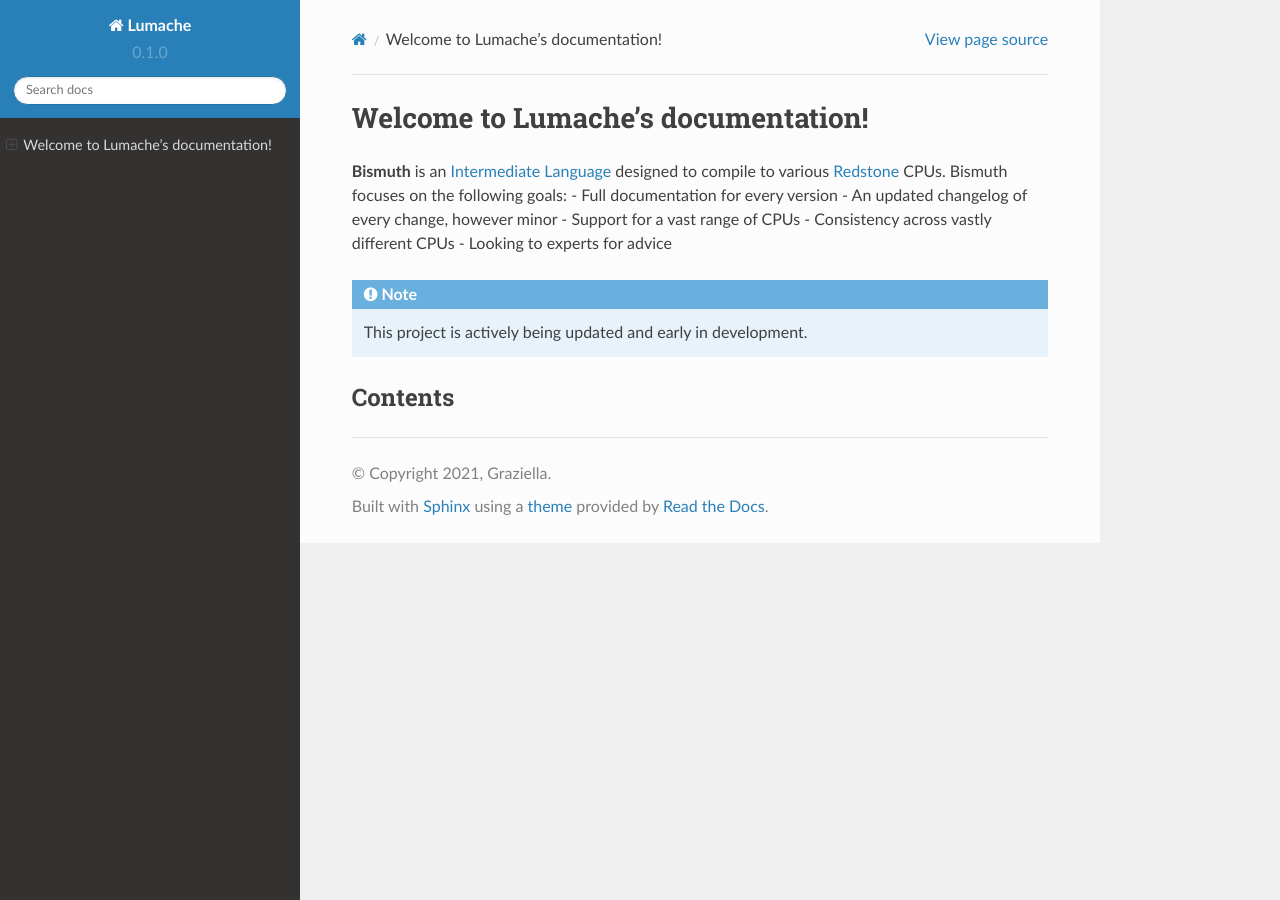
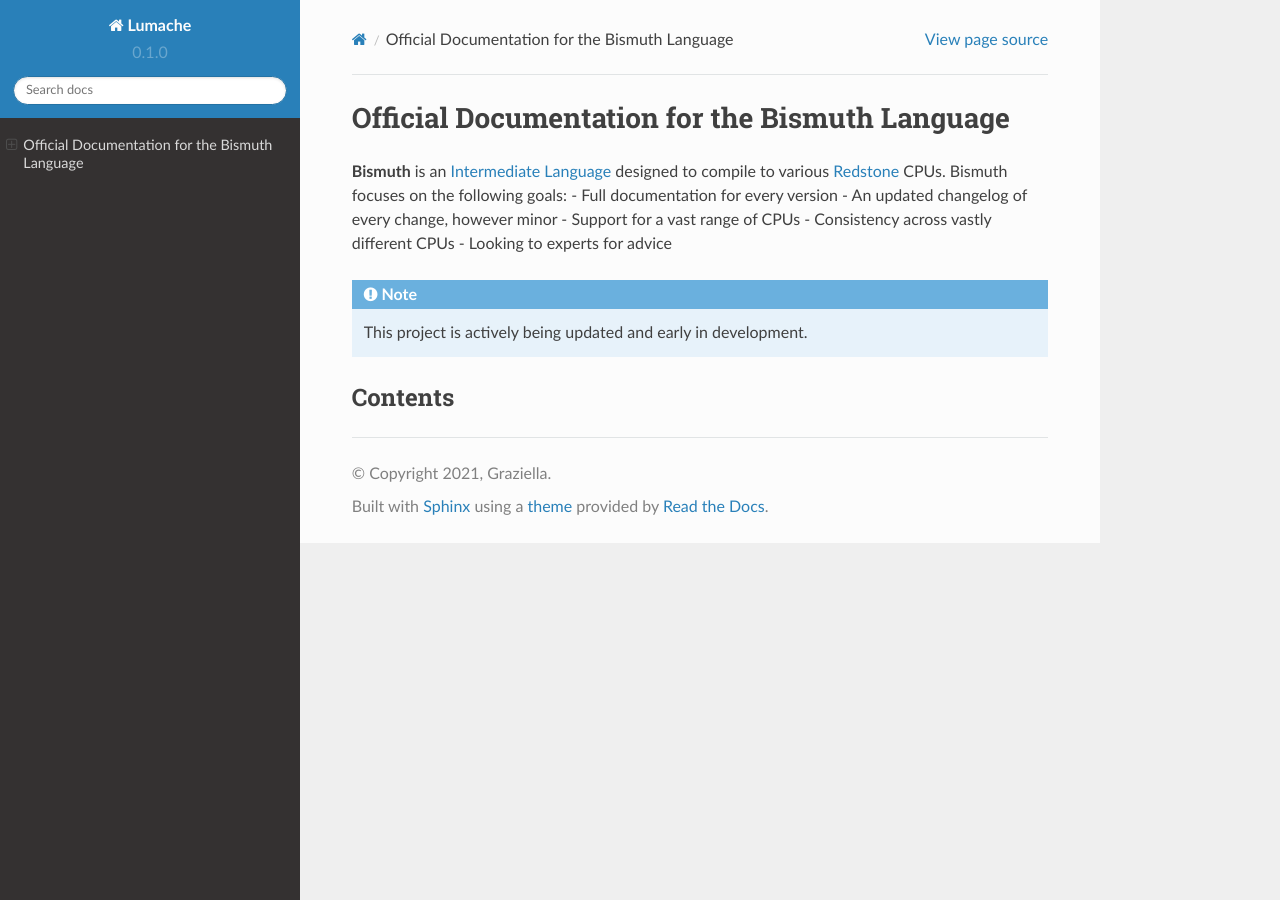
Before and after one commit to Robolta/Bismuth-Docs, a Sphinx documentation site: the page built from docs/source/index.rst, in a window 1280 px wide. Built offline with Sphinx 7.4.7 and the Read the Docs theme 2.0.0, drawn with Linux system fonts in a browser that asks for light colours; pages that are not in the unit, such as notebooks, are missing from menus.

Commit message:
Update index.rst

```diff
--- a/docs/source/index.rst
+++ b/docs/source/index.rst
@@ -1,4 +1,4 @@
-Welcome to Lumache's documentation!
+Official Documentation for the Bismuth Language
 ===================================
 
 **Bismuth** is an `Intermediate Language <https://en.wikipedia.org/wiki/Intermediate_representation#Intermediate_language>`_ designed to compile to various `Redstone <https://minecraft.fandom.com/wiki/Redstone_circuits>`_ CPUs.
```
